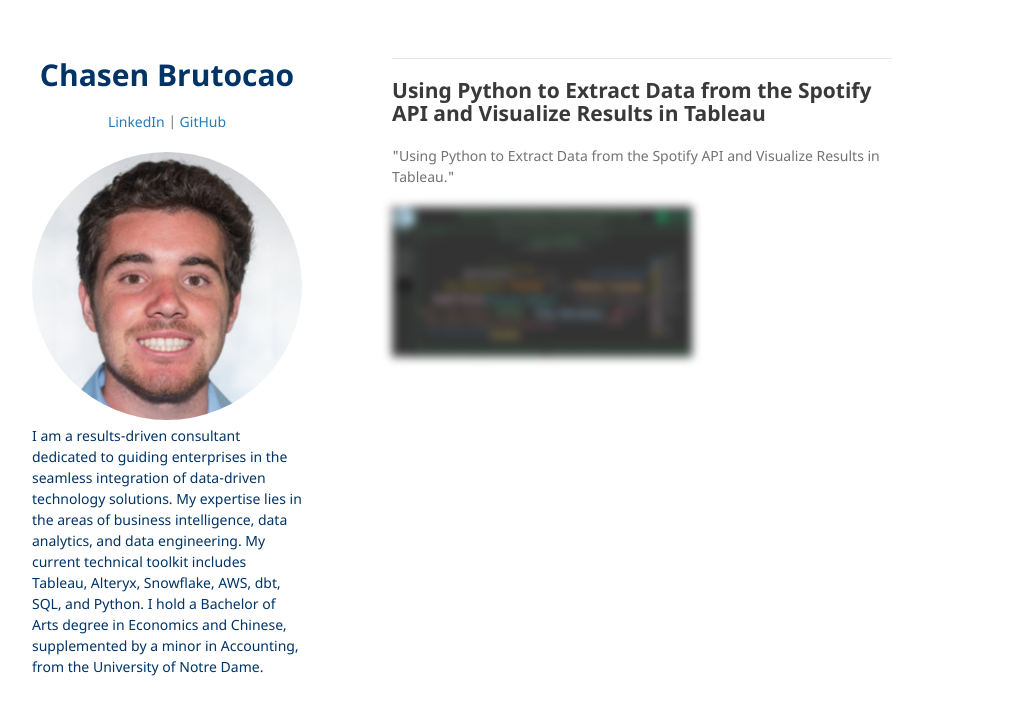
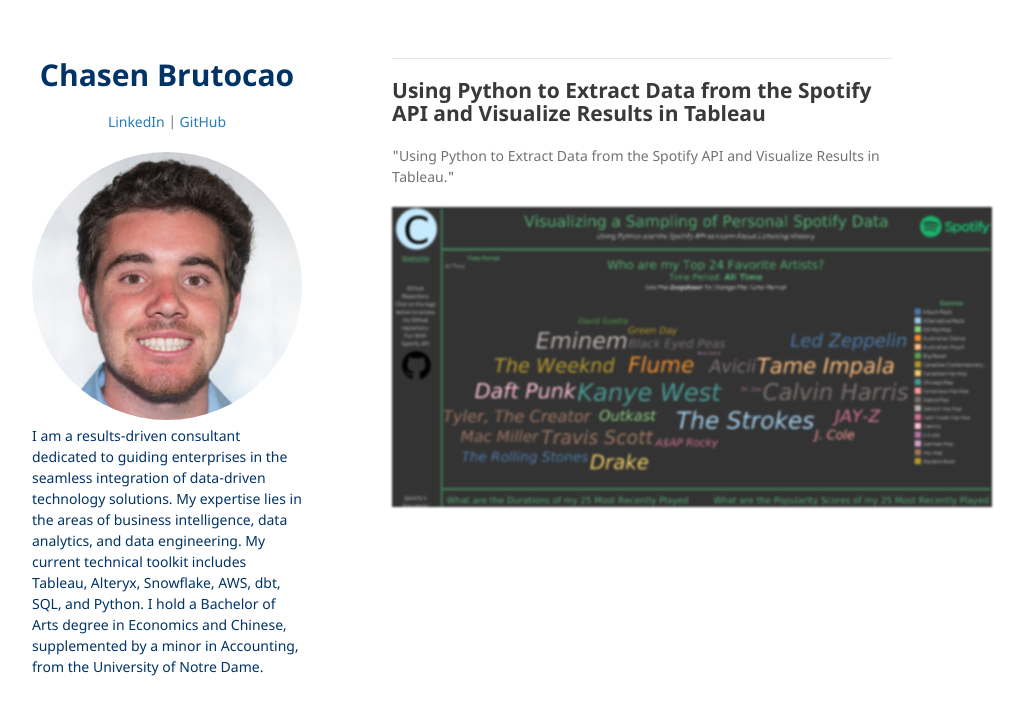
Before and after one commit to chasenbru/chasenbru.github.io, a Jekyll site: the page built from README.md, in a window 1280 px wide. Shown: the top 715 px of the page, without its empty margins (178-1203 px from the left). Built offline with Jekyll 4.4.1, drawn with Linux system fonts in a browser that asks for light colours; our own code applies the rules of GitHub Pages for plain Markdown files.

Commit message:
Update default.html

```diff
--- a/_layouts/default.html
+++ b/_layouts/default.html
@@ -12,8 +12,8 @@
     </style>
     <style>
       .image-container-spotify {
-          width: 300px; /* Adjust the width to your preference */
-          height: 150px; /* Set the height to half of what you want */
+          width: 600px; /* Adjust the width to your preference */
+          height: 300px; /* Set the height to half of what you want */
           background-image: url('assets/img/Spotify_Tableau.png'); /* Replace 'your-image.jpg' with your image file */
           background-size: cover;
           background-position: center top; /* This positions the top of the image in the container */
@@ -21,7 +21,7 @@
     </style>
     <style>
       .blurred-image {
-          filter: blur(5px); /* Adjust the value (5px in this case) to control the amount of blur */
+          filter: blur(1px); /* Adjust the value to control the amount of blur */
       }
     </style>
 {% seo %}
```
